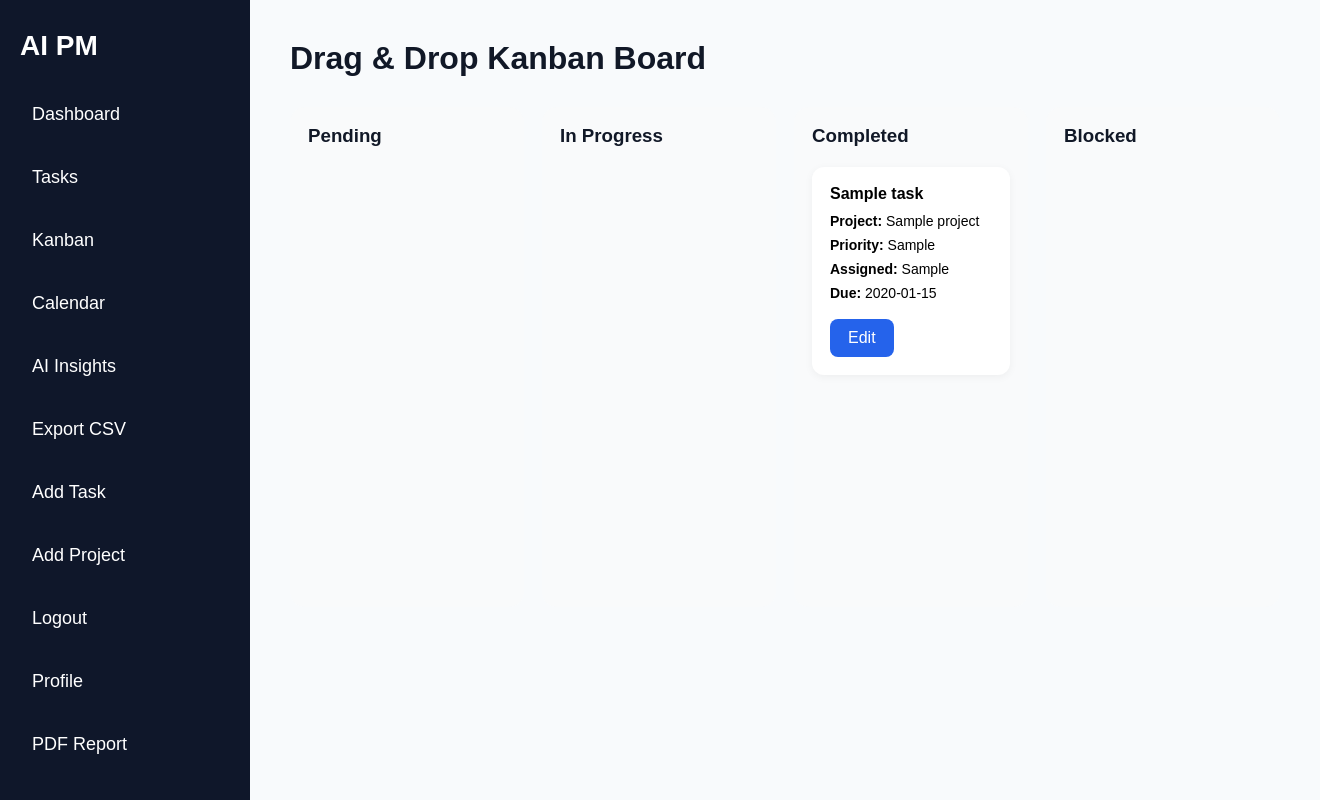
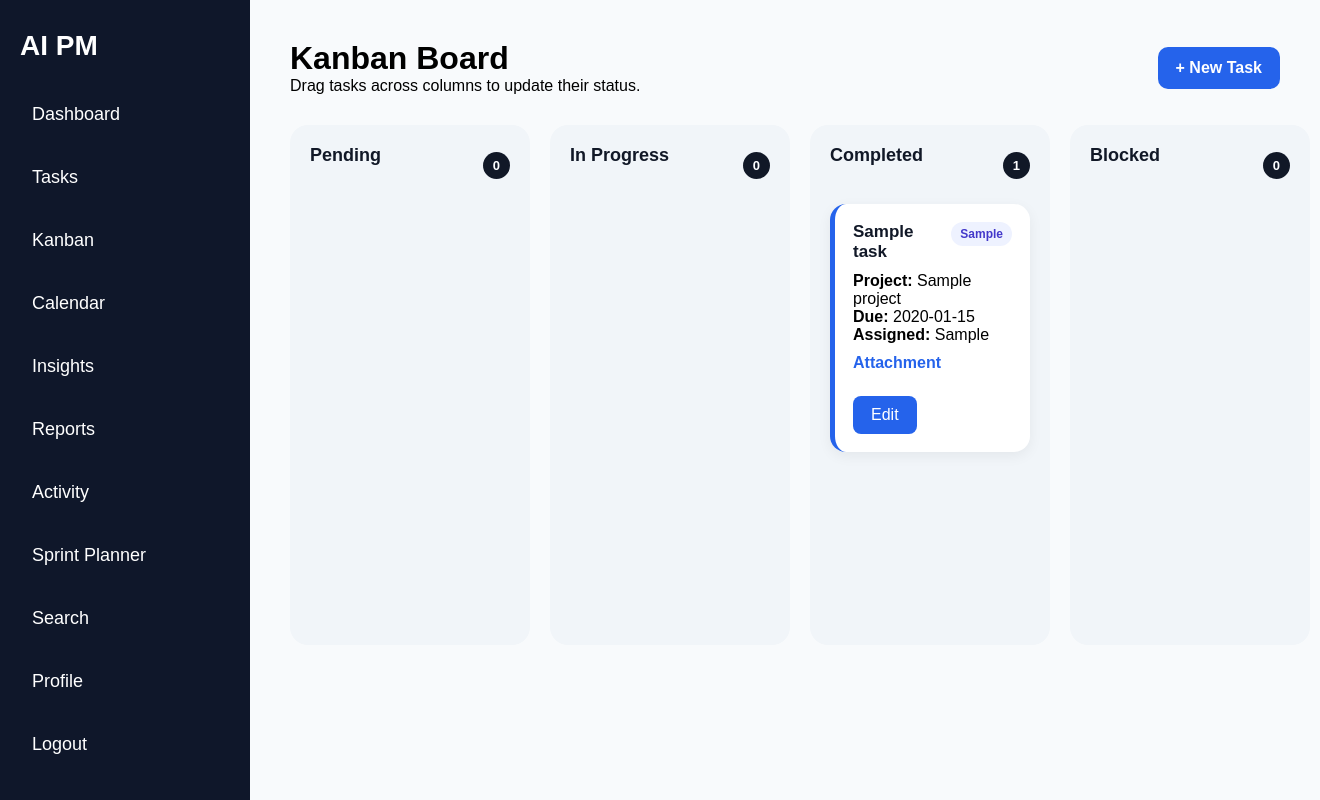
Before and after one commit to RollandOgis/AI_PM_Tracker, a Flask app: page /kanban in a window 1320 px wide. Run offline with Flask 3, Linux system fonts and the light colour scheme; the visitor is signed in with stand-in values (Sample User, id 1); tables that the repository leaves empty hold one stand-in row (values such as "Sample post").

Commit message:
Polish Kanban board UI

```diff
--- a/static/style.css
+++ b/static/style.css
@@ -836,3 +836,139 @@ body.dark-ready {
     }
 
 }
+
+.kanban-board {
+    display: grid;
+    grid-template-columns: repeat(4, minmax(240px, 1fr));
+    gap: 20px;
+    align-items: start;
+}
+
+.kanban-column {
+    background: #f1f5f9;
+    border-radius: 18px;
+    padding: 18px;
+    min-height: 520px;
+    border: 2px dashed transparent;
+    transition: 0.25s ease;
+}
+
+.kanban-column.drag-over {
+    border-color: #2563eb;
+    background: #dbeafe;
+}
+
+.kanban-column-header {
+    display: flex;
+    justify-content: space-between;
+    align-items: center;
+    margin-bottom: 18px;
+}
+
+.kanban-column-header h3 {
+    font-size: 18px;
+    color: #111827;
+}
+
+.kanban-count {
+    background: #111827;
+    color: white;
+    padding: 6px 10px;
+    border-radius: 999px;
+    font-size: 13px;
+    font-weight: 700;
+}
+
+.kanban-task-card {
+    background: white;
+    padding: 18px;
+    border-radius: 16px;
+    margin-bottom: 16px;
+    box-shadow: 0 4px 14px rgba(0,0,0,0.06);
+    cursor: grab;
+    transition: 0.25s ease;
+    border-left: 5px solid #2563eb;
+}
+
+.kanban-task-card:hover {
+    transform: translateY(-4px);
+    box-shadow: 0 8px 22px rgba(0,0,0,0.1);
+}
+
+.kanban-task-card.dragging {
+    opacity: 0.6;
+}
+
+.kanban-task-top {
+    display: flex;
+    justify-content: space-between;
+    gap: 12px;
+    align-items: flex-start;
+    margin-bottom: 10px;
+}
+
+.kanban-task-top h4 {
+    font-size: 17px;
+    color: #111827;
+}
+
+.priority-badge {
+    padding: 5px 9px;
+    border-radius: 999px;
+    font-size: 12px;
+    font-weight: 700;
+}
+
+.priority-high {
+    background: #fee2e2;
+    color: #991b1b;
+}
+
+.priority-medium {
+    background: #ffedd5;
+    color: #9a3412;
+}
+
+.priority-low {
+    background: #dcfce7;
+    color: #166534;
+}
+
+.overdue-badge {
+    display: inline-block;
+    background: #dc2626;
+    color: white;
+    padding: 6px 10px;
+    border-radius: 999px;
+    font-size: 12px;
+    font-weight: 700;
+    margin-top: 10px;
+}
+
+.attachment-link {
+    display: inline-block;
+    margin-top: 10px;
+    color: #2563eb;
+    font-weight: 700;
+    text-decoration: none;
+}
+
+.kanban-card-actions {
+    margin-top: 14px;
+}
+
+@media (max-width: 1100px) {
+    .kanban-board {
+        grid-template-columns: repeat(2, 1fr);
+    }
+}
+
+@media (max-width: 700px) {
+    .kanban-board {
+        grid-template-columns: 1fr;
+    }
+
+    .kanban-column {
+        min-height: auto;
+    }
+}
--- a/templates/kanban.html
+++ b/templates/kanban.html
@@ -2,88 +2,49 @@
 <html lang="en">
 <head>
     <meta charset="UTF-8">
-    <meta name="viewport" content="width=device-width, initial-scale=1.0">
     <title>Kanban Board</title>
-
-    <link
-        rel="stylesheet"
-        href="{{ url_for('static', filename='style.css') }}"
-    >
-
-    <script>
-
-        async function updateTask(taskId, status) {
-
-            await fetch("/update-task-status", {
-                method: "POST",
-                headers: {
-                    "Content-Type": "application/json"
-                },
-                body: JSON.stringify({
-                    task_id: taskId,
-                    status: status
-                })
-            });
-
-            location.reload();
-        }
-
-        function allowDrop(ev) {
-            ev.preventDefault();
-        }
-
-        function drag(ev) {
-            ev.dataTransfer.setData("taskId", ev.target.dataset.taskid);
-        }
-
-        function drop(ev, status) {
-            ev.preventDefault();
-
-            const taskId = ev.dataTransfer.getData("taskId");
-
-            updateTask(taskId, status);
-        }
-
-    </script>
-
+    <link rel="stylesheet" href="{{ url_for('static', filename='style.css') }}">
 </head>
 
 <body>
 
-<div class="container">
+<div class="layout">
 
     <div class="sidebar">
 
-        <h1>AI PM</h1>
+        <h2>AI PM</h2>
 
         <a href="/">Dashboard</a>
         <a href="/tasks">Tasks</a>
-        <a href="/kanban" class="active-link">Kanban</a>
+        <a href="/kanban">Kanban</a>
         <a href="/calendar">Calendar</a>
-        <a href="/insights">AI Insights</a>
-        <a href="/export-tasks">Export CSV</a>
-        <a href="/add-task">Add Task</a>
-        <a href="/add-project">Add Project</a>
+        <a href="/insights">Insights</a>
+        <a href="/report">Reports</a>
+        <a href="/activity">Activity</a>
+        <a href="/sprint-planner">Sprint Planner</a>
+        <a href="/advanced-search">Search</a>
+        <a href="/profile">Profile</a>
         <a href="/logout">Logout</a>
-        <a href="/profile">Profile</a>
-        <a href="/report">PDF Report</a>
-
-        <div class="user-box">
-
-            Logged in as:
-
-            <strong>
-                {{ session.get("username", "User") }}
-            </strong>
-
-        </div>
 
     </div>
 
     <div class="main-content">
 
-        <div class="top-bar">
-            <h2>Drag & Drop Kanban Board</h2>
+        <div class="dashboard-header">
+
+            <div>
+                <h1>Kanban Board</h1>
+                <p class="dashboard-subtitle">
+                    Drag tasks across columns to update their status.
+                </p>
+            </div>
+
+            <div class="dashboard-actions">
+                <a href="/add-task" class="btn-primary">
+                    + New Task
+                </a>
+            </div>
+
         </div>
 
         <div class="kanban-board">
@@ -92,24 +53,46 @@
 
                 <div
                     class="kanban-column"
-                    ondrop="drop(event, '{{ status }}')"
+                    ondrop="dropTask(event, '{{ status }}')"
                     ondragover="allowDrop(event)"
+                    ondragenter="dragEnter(event)"
+                    ondragleave="dragLeave(event)"
                 >
 
+                    <div class="kanban-column-header">
                         <h3>{{ status }}</h3>
+
+                        <span class="kanban-count">
+                            {% set count = namespace(value=0) %}
+                            {% for task in tasks %}
+                                {% if task["status"] == status %}
+                                    {% set count.value = count.value + 1 %}
+                                {% endif %}
+                            {% endfor %}
+                            {{ count.value }}
+                        </span>
+                    </div>
 
                     {% for task in tasks %}
 
                         {% if task["status"] == status %}
 
                             <div
-                                class="kanban-card"
+                                class="kanban-task-card"
                                 draggable="true"
-                                ondragstart="drag(event)"
-                                data-taskid="{{ task['id'] }}"
+                                ondragstart="dragTask(event)"
+                                data-task-id="{{ task['id'] }}"
                             >
 
+                                <div class="kanban-task-top">
+
                                     <h4>{{ task["title"] }}</h4>
+
+                                    <span class="priority-badge priority-{{ task['priority'] | lower }}">
+                                        {{ task["priority"] }}
+                                    </span>
+
+                                </div>
 
                                 <p>
                                     <strong>Project:</strong>
@@ -117,8 +100,8 @@
                                 </p>
 
                                 <p>
-                                    <strong>Priority:</strong>
-                                    {{ task["priority"] }}
+                                    <strong>Due:</strong>
+                                    {{ task["due_date"] or "No date" }}
                                 </p>
 
                                 <p>
@@ -126,25 +109,33 @@
                                     {{ task["assigned_to"] or "Unassigned" }}
                                 </p>
 
-                                <p>
-                                    <strong>Due:</strong>
-                                    {{ task["due_date"] }}
-                                </p>
-
                                 {% if task["due_date"] and task["due_date"] < current_date and task["status"] != "Completed" %}
 
-                                    <div class="overdue-box">
+                                    <div class="overdue-badge">
                                         Overdue
                                     </div>
 
                                 {% endif %}
 
+                                {% if task["attachment_url"] %}
+
                                     <a
-                                    href="/edit-task/{{ task['id'] }}"
-                                    class="edit-btn"
+                                        href="{{ task['attachment_url'] }}"
+                                        target="_blank"
+                                        class="attachment-link"
                                     >
+                                        Attachment
+                                    </a>
+
+                                {% endif %}
+
+                                <div class="kanban-card-actions">
+
+                                    <a href="/edit-task/{{ task['id'] }}" class="edit-btn">
                                         Edit
                                     </a>
+
+                                </div>
 
                             </div>
 
@@ -162,5 +153,51 @@
 
 </div>
 
+<script>
+    function allowDrop(event) {
+        event.preventDefault();
+    }
+
+    function dragTask(event) {
+        event.dataTransfer.setData("task_id", event.target.dataset.taskId);
+        event.target.classList.add("dragging");
+    }
+
+    function dragEnter(event) {
+        event.currentTarget.classList.add("drag-over");
+    }
+
+    function dragLeave(event) {
+        event.currentTarget.classList.remove("drag-over");
+    }
+
+    function dropTask(event, newStatus) {
+        event.preventDefault();
+
+        const taskId = event.dataTransfer.getData("task_id");
+
+        event.currentTarget.classList.remove("drag-over");
+
+        fetch("/update-task-status", {
+            method: "POST",
+            headers: {
+                "Content-Type": "application/json"
+            },
+            body: JSON.stringify({
+                task_id: taskId,
+                status: newStatus
+            })
+        })
+        .then(response => response.json())
+        .then(data => {
+            if (data.success) {
+                window.location.reload();
+            } else {
+                alert("Could not update task status.");
+            }
+        });
+    }
+</script>
+
 </body>
 </html>
```
Lines whose indentation alone changed are shown as unchanged.
